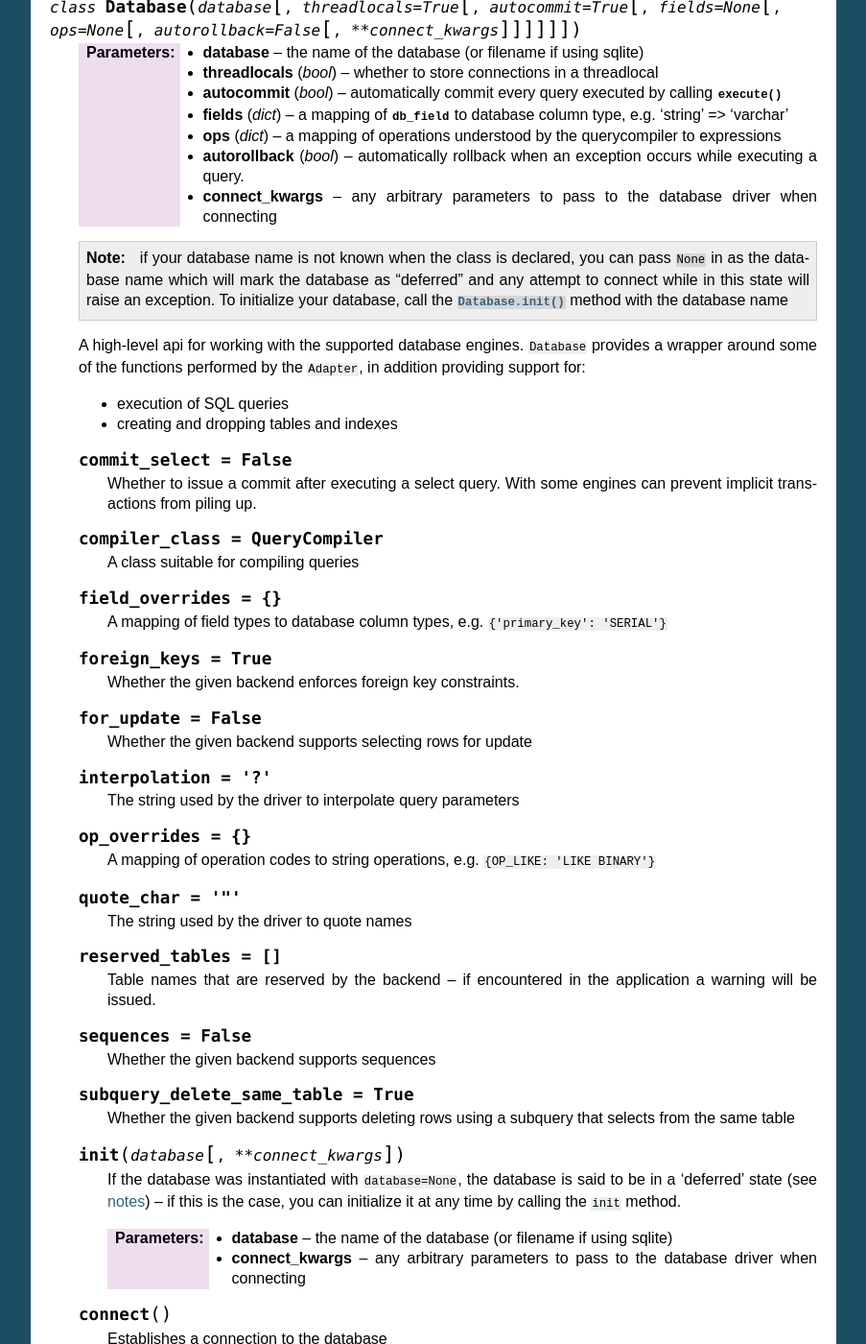
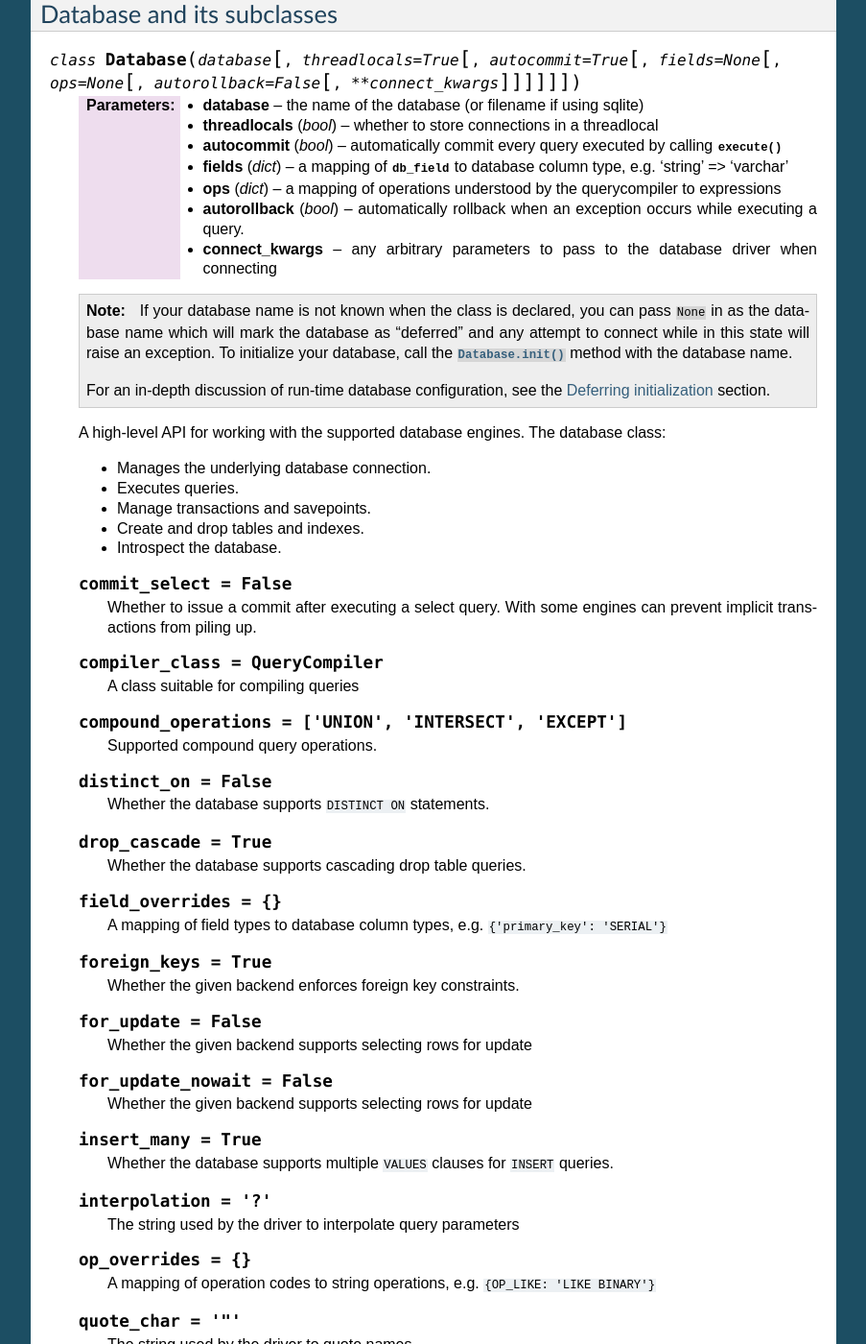
Before and after one commit to coleifer/peewee, a Sphinx documentation site: the page built from docs/peewee/api.rst, in a window 1280 px wide and 1400 px high, scrolled down 23917 px. Shown: the whole window at 96% size, without its empty margins (198-1101 px from the left). Built offline with Sphinx 7.4.7, drawn with Linux system fonts in a browser that asks for light colours; pages that are not in the unit, such as notebooks, are missing from menus; some of the changed text lies outside the part shown.

Commit message:
Docs updates.

```diff
--- a/docs/peewee/api.rst
+++ b/docs/peewee/api.rst
@@ -1558,18 +1560,21 @@ Database and its subclasses
     :param connect_kwargs: any arbitrary parameters to pass to the database driver when connecting
 
     .. note::
-        if your database name is not known when the class is declared, you can pass
+        If your database name is not known when the class is declared, you can pass
         ``None`` in as the database name which will mark the database as "deferred"
         and any attempt to connect while in this state will raise an exception.  To
         initialize your database, call the :py:meth:`Database.init` method with
-        the database name
-
-    A high-level api for working with the supported database engines.  ``Database``
-    provides a wrapper around some of the functions performed by the ``Adapter``,
-    in addition providing support for:
-
-    - execution of SQL queries
-    - creating and dropping tables and indexes
+        the database name.
+
+        For an in-depth discussion of run-time database configuration, see the :ref:`deferring_initialization` section.
+
+    A high-level API for working with the supported database engines. The database class:
+
+    * Manages the underlying database connection.
+    * Executes queries.
+    * Manage transactions and savepoints.
+    * Create and drop tables and indexes.
+    * Introspect the database.
 
     .. py:attribute:: commit_select = False
 
@@ -1580,6 +1585,18 @@ Database and its subclasses
 
         A class suitable for compiling queries
 
+    .. py:attribute:: compound_operations = ['UNION', 'INTERSECT', 'EXCEPT']
+
+        Supported compound query operations.
+
+    .. py:attribute:: distinct_on = False
+
+        Whether the database supports ``DISTINCT ON`` statements.
+
+    .. py:attribute:: drop_cascade = True
+
+        Whether the database supports cascading drop table queries.
+
     .. py:attribute:: field_overrides = {}
 
         A mapping of field types to database column types, e.g. ``{'primary_key': 'SERIAL'}``
@@ -1591,6 +1608,14 @@ Database and its subclasses
     .. py:attribute:: for_update = False
 
         Whether the given backend supports selecting rows for update
+
+    .. py:attribute:: for_update_nowait = False
+
+        Whether the given backend supports selecting rows for update
+
+    .. py:attribute:: insert_many = True
+
+        Whether the database supports multiple ``VALUES`` clauses for ``INSERT`` queries.
 
     .. py:attribute:: interpolation = '?'
 
@@ -1609,6 +1634,10 @@ Database and its subclasses
         Table names that are reserved by the backend -- if encountered in the
         application a warning will be issued.
 
+    .. py:attribute:: savepoints = True
+
+        Whether the given backend supports savepoints.
+
     .. py:attribute:: sequences = False
 
         Whether the given backend supports sequences
@@ -1617,6 +1646,10 @@ Database and its subclasses
 
         Whether the given backend supports deleting rows using a subquery
         that selects from the same table
+
+    .. py:attribute:: window_functions = False
+
+        Whether the given backend supports window functions.
 
     .. py:method:: init(database[, **connect_kwargs])
 
@@ -1632,9 +1665,7 @@ Database and its subclasses
         Establishes a connection to the database
 
         .. note::
-            If you initialized with ``threadlocals=True``, then this will store
-            the connection inside a threadlocal, ensuring that connections are not
-            shared across threads.
+            By default, connections will be stored on a threadlocal, ensuring connections are not shared across threads. To disable this behavior, initialize the database with ``threadlocals=False``.
 
     .. py:method:: close()
 
@@ -1699,12 +1730,25 @@ Database and its subclasses
 
         :rtype: a boolean value indicating whether autocommit is on **for the current connection**
 
-    .. py:method:: get_tables()
+    .. py:method:: get_tables([schema=None])
 
         :rtype: a list of table names in the database
 
-        .. warning::
-            Not implemented -- implementations exist in subclasses
+    .. py:method:: get_indexes(table, [schema=None])
+
+        :rtype: a list of :py:class:`IndexMetadata` instances, representing the indexes for the given table.
+
+    .. py:method:: get_columns(table, [schema=None])
+
+        :rtype: a list of :py:class:`ColumnMetadata` instances, representing the columns for the given table.
+
+    .. py:method:: get_primary_keys(table, [schema=None])
+
+        :rtype: a list containing the primary key column name(s) for the given table.
+
+    .. py:method:: get_foreign_keys(table, [schema=None])
+
+        :rtype: a list of :py:class:`ForeignKeyMetadata` instances, representing the foreign keys for the given table.
 
     .. py:method:: sequence_exists(sequence_name)
 
@@ -1851,6 +1895,22 @@ Database and its subclasses
         or a savepoint. The outer-most call to *atomic* will use a transaction,
         and any subsequent nested calls will use savepoints.
 
+    .. py:method:: session([with_transaction=True])
+
+        Return a context manager that represents a session for working with the database. When the context manager is entered, a connection is opened and optionally a transaction will be started.
+
+        When the context manager exits, the database connection will be closed. If the session was instantiated with ``with_transaction=True``, then the transaction will also be either committed or rolled back, depending on whether an exception occurred within the wrapped block.
+
+        Example:
+
+        .. code-block:: python
+
+            with db.session() as session:
+                # Connection is opened and transaction started.
+                User.create(username='charlie')
+
+            # Transaction has been committed and connection closed.
+
     .. py:classmethod:: register_fields(fields)
 
         Register a mapping of field overrides for the database class.  Used
@@ -1898,19 +1958,50 @@ Database and its subclasses
 
     :py:class:`Database` subclass that works with the "sqlite3" driver. In addition to the default database parameters, :py:class:`SqliteDatabase` also accepts a *journal_mode* parameter which will configure the journaling mode.
 
-    To use write-ahead log and connection-per-thread:
+    To use write-ahead log:
 
     .. code-block:: python
 
-        db = SqliteDatabase('my_app.db', threadlocals=True, journal_mode='WAL')
+        db = SqliteDatabase('my_app.db', journal_mode='WAL')
+
+    .. py:attribute:: drop_cascade = False
+
+    .. py:attribute:: insert_many = True *if* using SQLite 3.7.11.0 or newer.
+
 
 .. py:class:: MySQLDatabase(Database)
 
     :py:class:`Database` subclass that works with either "MySQLdb" or "pymysql".
 
+    .. py:attribute:: commit_select = True
+
+    .. py:attribute:: compound_operations = ['UNION']
+
+    .. py:attribute:: drop_cascade = False
+
+    .. py:attribute:: for_update = True
+
+    .. py:attribute:: subquery_delete_same_table = False
+
 .. py:class:: PostgresqlDatabase(Database)
 
     :py:class:`Database` subclass that works with the "psycopg2" driver
+
+    .. py:attribute:: commit_select = True
+
+    .. py:attribute:: distinct_on = True
+
+    .. py:attribute:: for_update = True
+
+    .. py:attribute:: for_update_nowait = True
+
+    .. py:attribute:: sequences = True
+
+    .. py:attribute:: window_functions = True
+
+    .. py:attribute:: register_unicode = True
+
+        Control whether the ``UNICODE`` and ``UNICODEARRAY`` psycopg2 extensions are loaded automatically.
 
 Misc
 ----
--- a/docs/peewee/example.rst
+++ b/docs/peewee/example.rst
@@ -335,7 +335,7 @@ There are a couple other neat things going on in the example app that are worth
 More examples
 -------------
 
-There are more examples included in the peewee `examples directory <https://github.com/coleifer/peewee/blob/master/examples/`_, including:
+There are more examples included in the peewee `examples directory <https://github.com/coleifer/peewee/blob/master/examples/>`_, including:
 
 * `An encrypted command-line diary <https://github.com/coleifer/peewee/blob/master/examples/diary.py>`_. There is a `companion blog post <http://charlesleifer.com/blog/dear-diary-an-encrypted-command-line-diary-with-python/>`_ you might enjoy as well.
 * `Analytics web-service <https://github.com/coleifer/peewee/tree/master/examples/analytics>`_ (like a lite version of Google Analytics). Also check out the `companion blog post <http://charlesleifer.com/blog/saturday-morning-hacks-building-an-analytics-app-with-flask/>`_.
--- a/peewee.py
+++ b/peewee.py
@@ -3167,7 +3167,6 @@ class MySQLDatabase(Database):
         'text': 'LONGTEXT',
     }
     for_update = True
-    for_update_nowait = False
     interpolation = '%s'
     limit_max = 2 ** 64 - 1  # MySQL quirk
     op_overrides = {
```
Also changed, not shown: other parts of docs/peewee/api.rst (+3 -1 lines).
